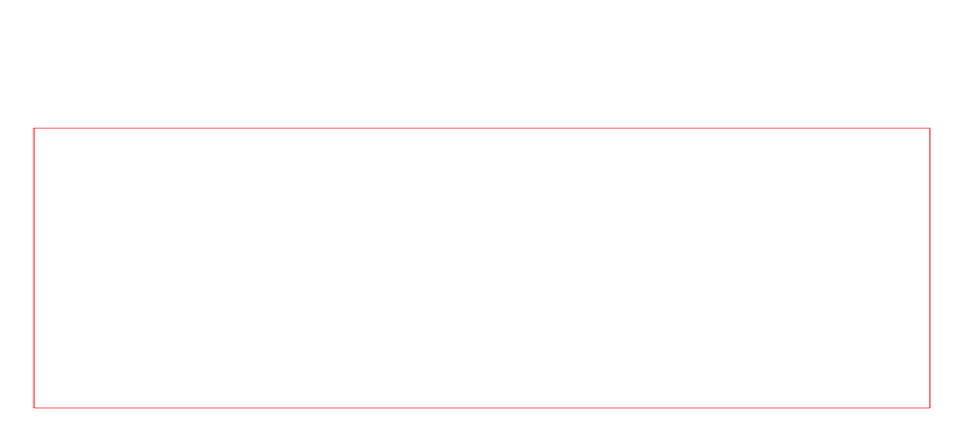
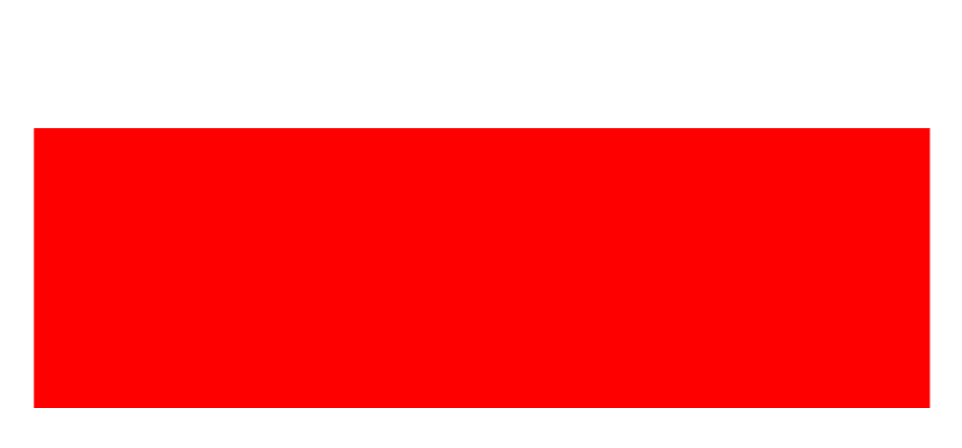
Before and after one commit to hjeomdev/webxr-api, a plain HTML site: page ch2/index.html in a window 1280 px wide. Shown: the whole page, without its empty margins (166-1128 px from the left). Drawn offline with Linux system fonts and the light colour scheme.

Commit message:
[UPDATE] WebGL TRIANGLE_STRIP으로 직사각형 출력

```diff
--- a/ch2/index.html
+++ b/ch2/index.html
@@ -49,9 +49,9 @@
 
     const coordinates = [ // 정점 위치
         -0.7, 0.7,
+        0.7, 0.7,
         -0.7, 0,
         0.7, 0,
-        0.7, 0.7,
     ];
 
     /*===== 버퍼 =====*/
@@ -106,8 +106,8 @@
 
     // 화면에 점 그리기
     // const mode = gl.TRIANGLE; // 3점을 연결해서 삼각형
-    // const mode = gl.TRIANGLE_STRIP; // 2개 이전의 점을 연결해서 만들어진 삼각형의 스트립 형성
-    const mode = gl.LINE_LOOP; // 각 정점을 연결하고 마지막 정점을 첫 번째 정점과 연결한 직사각형 윤곽
+    const mode = gl.TRIANGLE_STRIP; // 2개 이전의 점을 연결해서 만들어진 삼각형의 스트립 형성 // 정점 읽는 순서에 따라 다양한 도형 출력 가능
+    // const mode = gl.LINE_LOOP; // 각 정점을 연결하고 마지막 정점을 첫 번째 정점과 연결한 직사각형 윤곽
     const first = 0;
     const count = 4;
     gl.drawArrays(mode, first, count);
```
